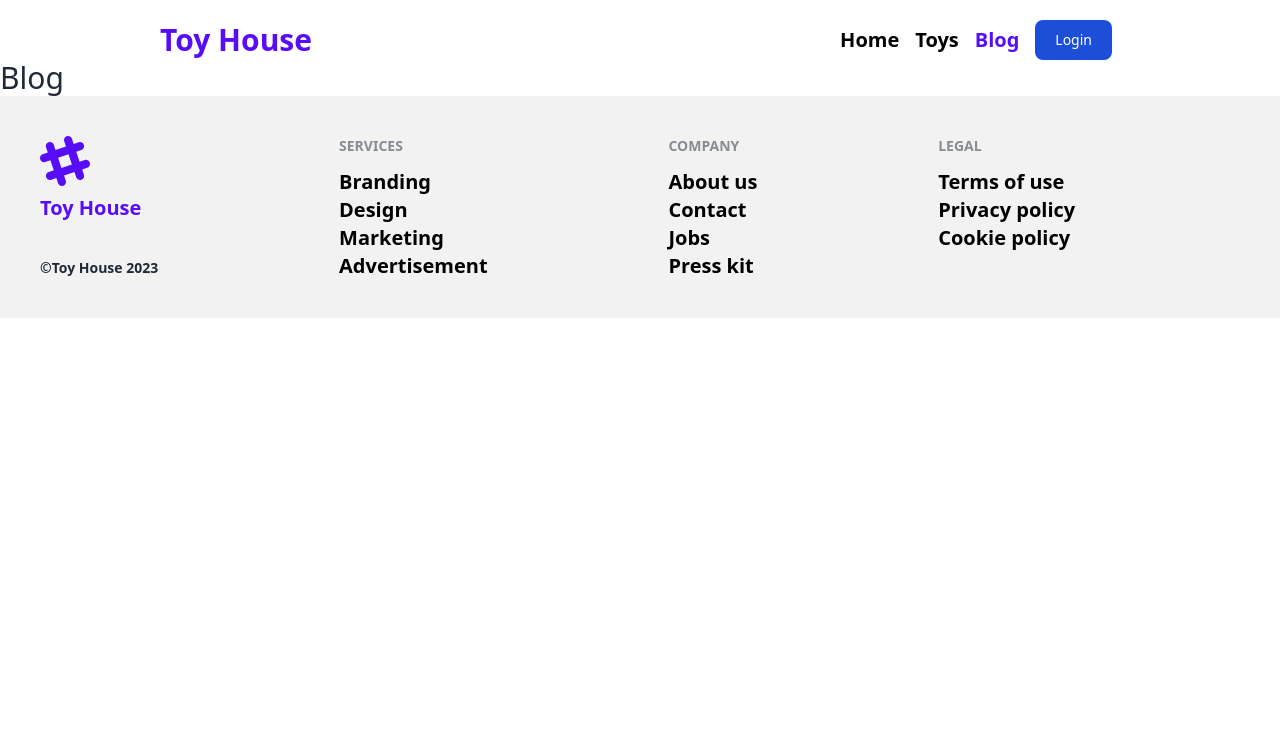
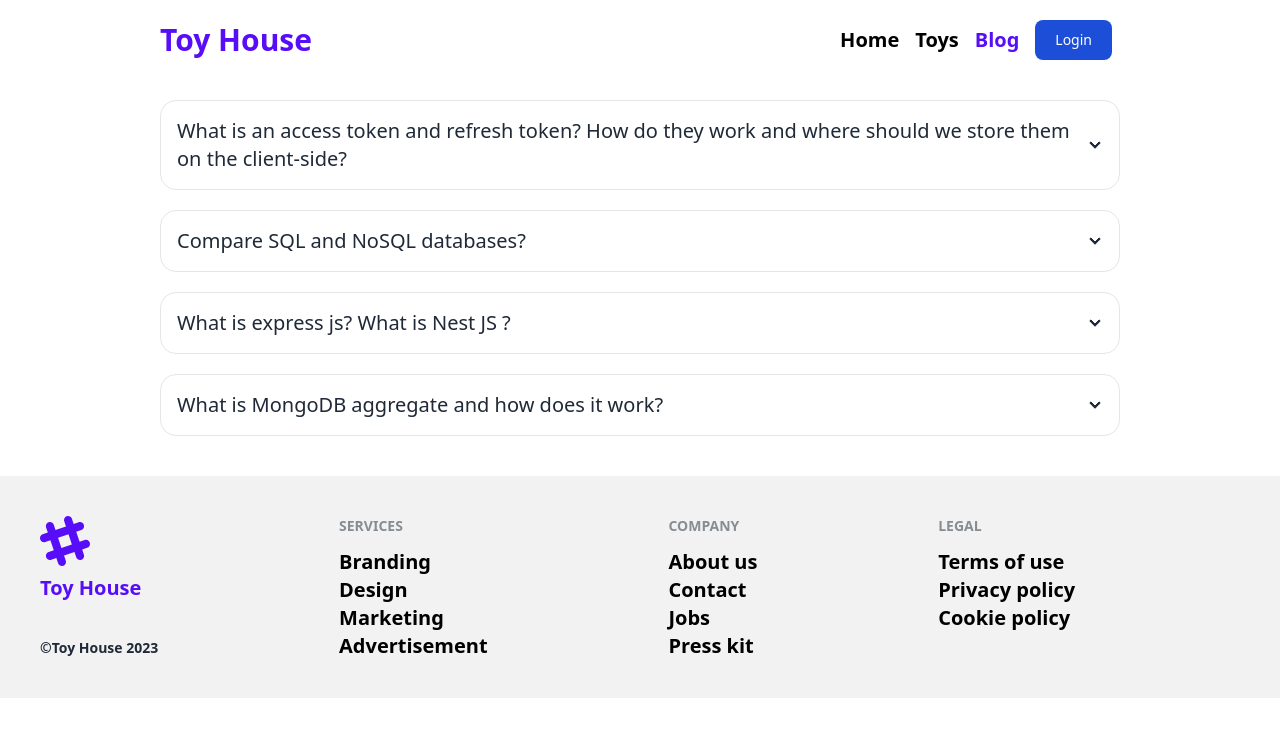
Before and after one commit to fahimshariar28/toy-house-clint, a React (Vite) app: page /blog in a window 1280 px wide. Shown: the top 736 px of the page. Built offline with nearby package versions, Linux system fonts and the light colour scheme; no server answers.

Commit message:
blog page added

```diff
--- a/src/Pages/Blog/Blog.jsx
+++ b/src/Pages/Blog/Blog.jsx
@@ -1,7 +1,76 @@
 const Blog = () => {
   return (
-    <div>
-      <h1 className="text-3xl">Blog</h1>
+    <div className="w-9/12 mx-auto my-10 flex flex-col gap-5">
+      <div
+        tabIndex={0}
+        className="collapse collapse-arrow border border-base-300 bg-base-100 rounded-box"
+      >
+        <div className="collapse-title text-xl font-medium">
+          What is an access token and refresh token? How do they work and where
+          should we store them on the client-side?
+        </div>
+        <div className="collapse-content">
+          <p>
+            An access token is a credential used to authenticate and authorize a
+            client to access protected resources, while a refresh token is used
+            to obtain a new access token when the current one expires. They
+            should be securely stored on the client-side, typically in memory or
+            a secure storage mechanism like encrypted cookies or browsers local
+            storage.
+          </p>
+        </div>
+      </div>
+      <div
+        tabIndex={1}
+        className="collapse collapse-arrow border border-base-300 bg-base-100 rounded-box"
+      >
+        <div className="collapse-title text-xl font-medium">
+          Compare SQL and NoSQL databases?
+        </div>
+        <div className="collapse-content">
+          <p>
+            SQL databases are structured, relational databases that use
+            structured query language for data manipulation and have predefined
+            schemas, while NoSQL databases are non-relational, schema-less
+            databases that provide flexible data models and horizontal
+            scalability.
+          </p>
+        </div>
+      </div>
+      <div
+        tabIndex={2}
+        className="collapse collapse-arrow border border-base-300 bg-base-100 rounded-box"
+      >
+        <div className="collapse-title text-xl font-medium">
+          What is express js? What is Nest JS ?
+        </div>
+        <div className="collapse-content">
+          <p>
+            Express.js is a lightweight Node.js framework for building web
+            applications, while NestJS is a TypeScript-based framework that
+            extends Express.js with additional features and a modular
+            architecture.
+          </p>
+        </div>
+      </div>
+      <div
+        tabIndex={0}
+        className="collapse collapse-arrow border border-base-300 bg-base-100 rounded-box"
+      >
+        <div className="collapse-title text-xl font-medium">
+          What is MongoDB aggregate and how does it work?
+        </div>
+        <div className="collapse-content">
+          <p>
+            MongoDBs aggregate is a powerful method used for performing advanced
+            data aggregation operations on collections. It allows for flexible
+            querying and manipulation of data using a pipeline of stages,
+            including filtering, grouping, sorting, transforming, and combining
+            data, providing powerful aggregation capabilities within the
+            database itself.
+          </p>
+        </div>
+      </div>
     </div>
   );
 };
```
